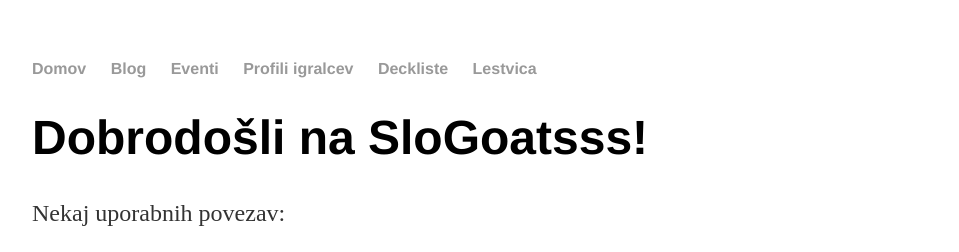
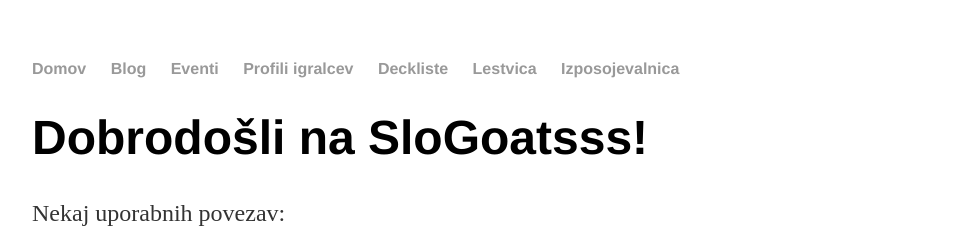
Before and after one commit to slogoatsss/slogoatsss.github.io, a Jekyll site: the page built from index.html, in a window 1280 px wide. Shown: the top 252 px of the page, without its empty margins (160-1119 px from the left). Built offline with Jekyll 4.4.1, drawn with Linux system fonts in a browser that asks for light colours.

Commit message:
Update default.html

```diff
--- a/_layouts/default.html
+++ b/_layouts/default.html
@@ -14,6 +14,7 @@
 				<li><a href="/profili">Profili igralcev</a></li>
 				<li><a href="/deckliste">Deckliste</a></li>
 				<li><a href="/lestvica">Lestvica</a></li>
+				<li><a href="/izposojevalnica">Izposojevalnica</a></li>
 	    		</ul>
 			</nav>
 			<div class="container">
```
